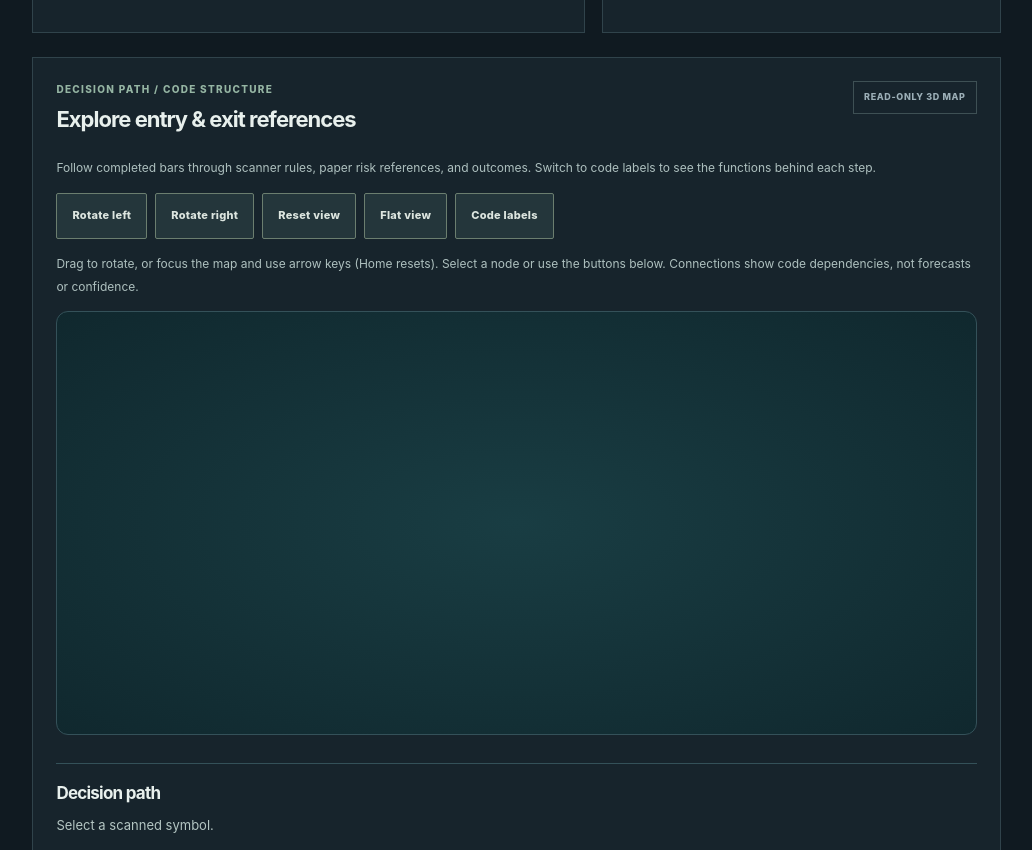
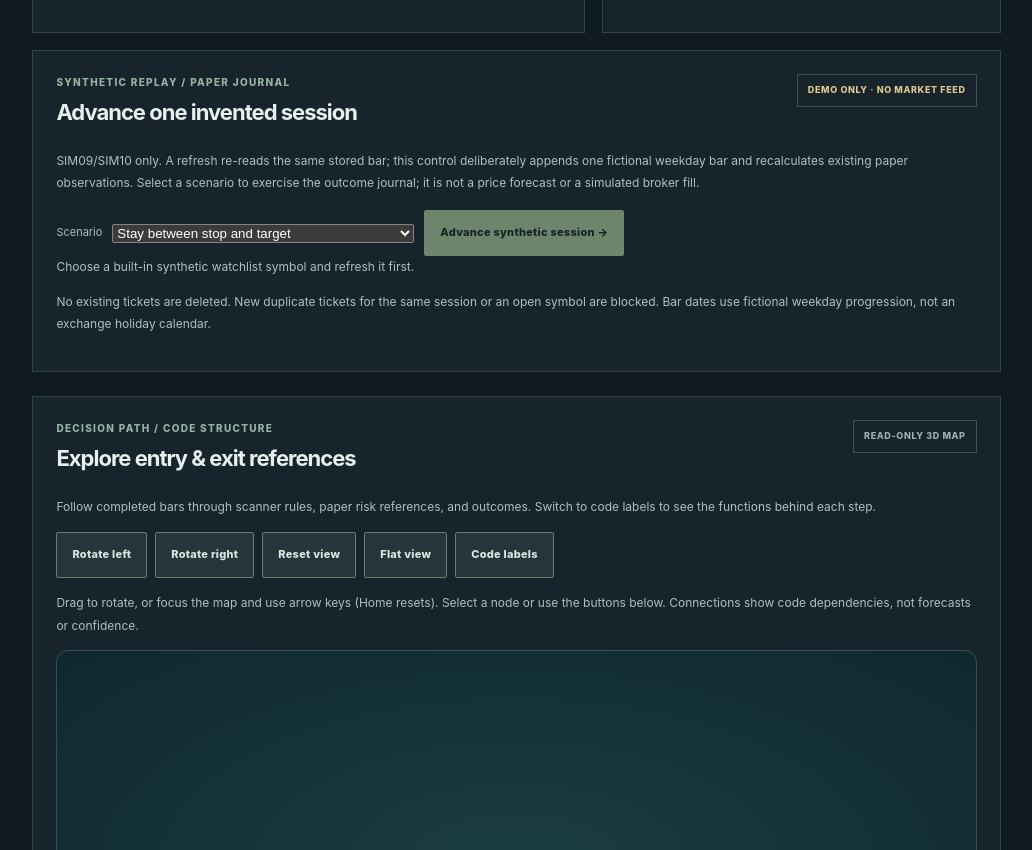
Before and after one commit to ajlacabe23-2426/Project-9--Swing-Bot, a website with bundled scripts: page public/workstation.html in a window 1280 px wide. Shown: the part 1119-1969 px from the top of the page, without its empty margins (241-1273 px from the left). Built offline with nearby package versions, Linux system fonts and the light colour scheme; no server answers.

Commit message:
ui: add explicit synthetic session scenario controls to paper workstation

```diff
--- a/public/workstation.html
+++ b/public/workstation.html
@@ -30,6 +30,19 @@
 </article>
 </div>
 
+<article class="panel" id="synthetic-session-lab">
+<div class="panel-head"><div><div class="panel-kicker">SYNTHETIC REPLAY / PAPER JOURNAL</div><h2>Advance one invented session</h2></div><span class="tag outline">DEMO ONLY · NO MARKET FEED</span></div>
+<p class="supporting">SIM09/SIM10 only. A refresh re-reads the same stored bar; this control deliberately appends one fictional weekday bar and recalculates existing paper observations. Select a scenario to exercise the outcome journal; it is not a price forecast or a simulated broker fill.</p>
+<div class="ticket-controls"><label for="demo-scenario">Scenario</label>
+<select id="demo-scenario">
+<option value="HOLD">Stay between stop and target</option>
+<option value="TARGET">Touch frozen target reference</option>
+<option value="STOP">Touch frozen stop reference</option>
+<option value="BOTH">Touch stop and target in same bar (ambiguous)</option>
+</select><button id="demo-advance" class="button main-button" type="button" disabled>Advance synthetic session →</button></div>
+<p id="demo-step-status" class="supporting" role="status">Choose a built-in synthetic watchlist symbol and refresh it first.</p>
+<p class="supporting">No existing tickets are deleted. New duplicate tickets for the same session or an open symbol are blocked. Bar dates use fictional weekday progression, not an exchange holiday calendar.</p>
+</article>
 <article class="panel decision-panel"><div class="panel-head"><div><div class="panel-kicker">DECISION PATH / CODE STRUCTURE</div><h2>Explore entry &amp; exit references</h2></div><span class="tag">READ-ONLY 3D MAP</span></div>
 <p class="supporting">Follow completed bars through scanner rules, paper risk references, and outcomes. Switch to code labels to see the functions behind each step.</p>
 <div class="map-controls"><button type="button" id="map-left" class="button secondary-button" aria-label="Rotate map left">Rotate left</button><button type="button" id="map-right" class="button secondary-button" aria-label="Rotate map right">Rotate right</button><button type="button" id="map-reset" class="button secondary-button">Reset view</button><button type="button" id="map-flat" class="button secondary-button" aria-pressed="false">Flat view</button><button type="button" id="map-code" class="button secondary-button" aria-pressed="false">Code labels</button></div>
```
